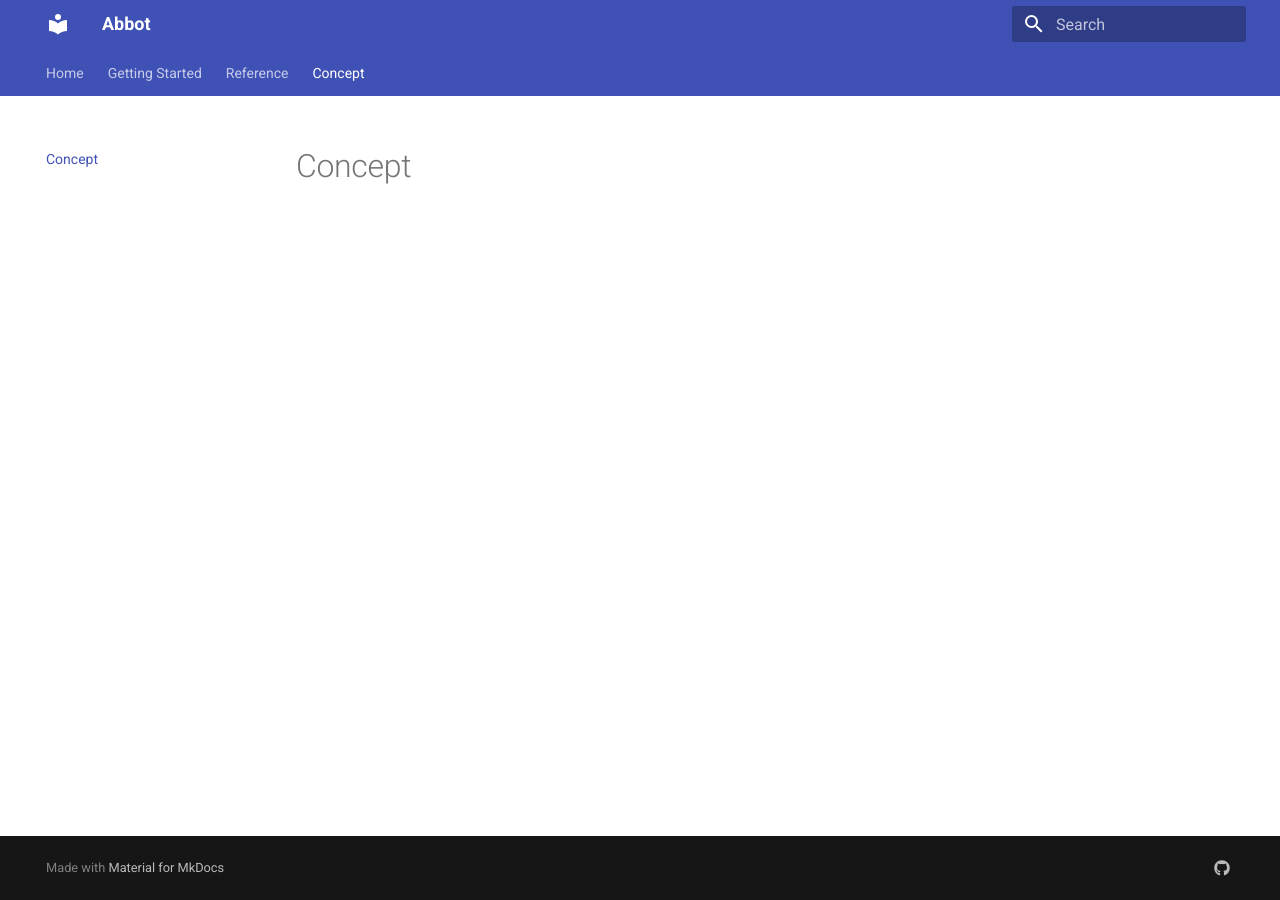
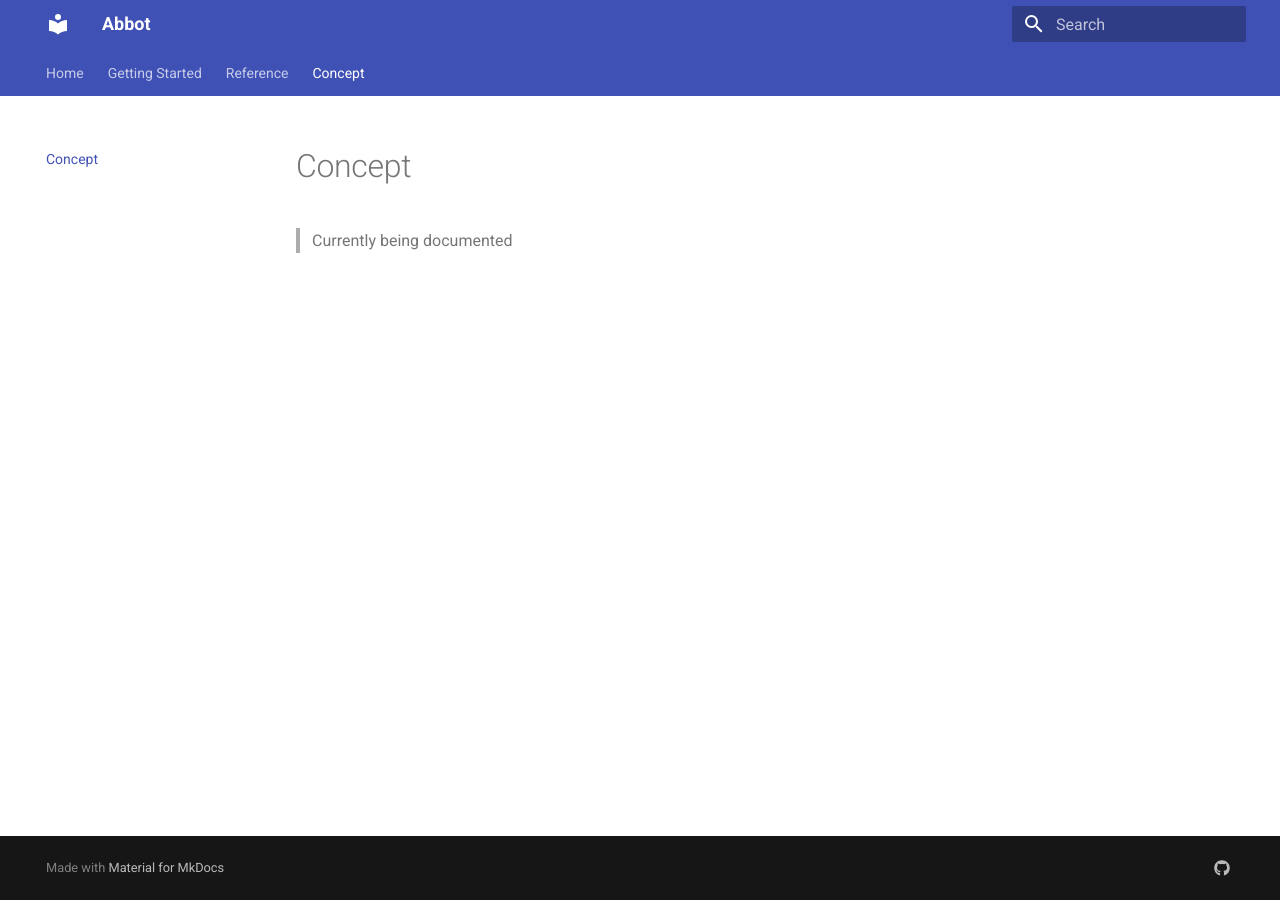
Before and after one commit to collabhere/abbot, an MkDocs documentation site: the page built from docs/pages/concept.md, in a window 1280 px wide. Built offline with MkDocs 1.6.1 and Material for MkDocs 9.7.7, drawn with Linux system fonts in a browser that asks for light colours; old or Windows-style settings are respelled for this version of MkDocs.

Commit message:
docs: concept wip.

```diff
--- a/docs/pages/concept.md
+++ b/docs/pages/concept.md
@@ -1 +1,3 @@
 # Concept
+
+> Currently being documented
```
